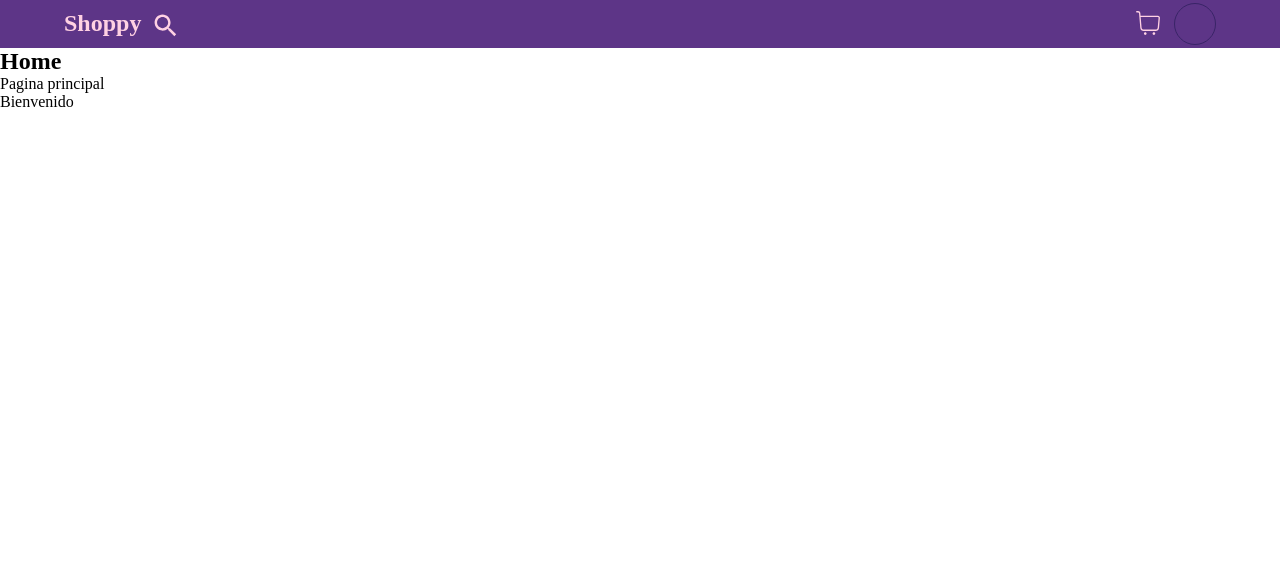
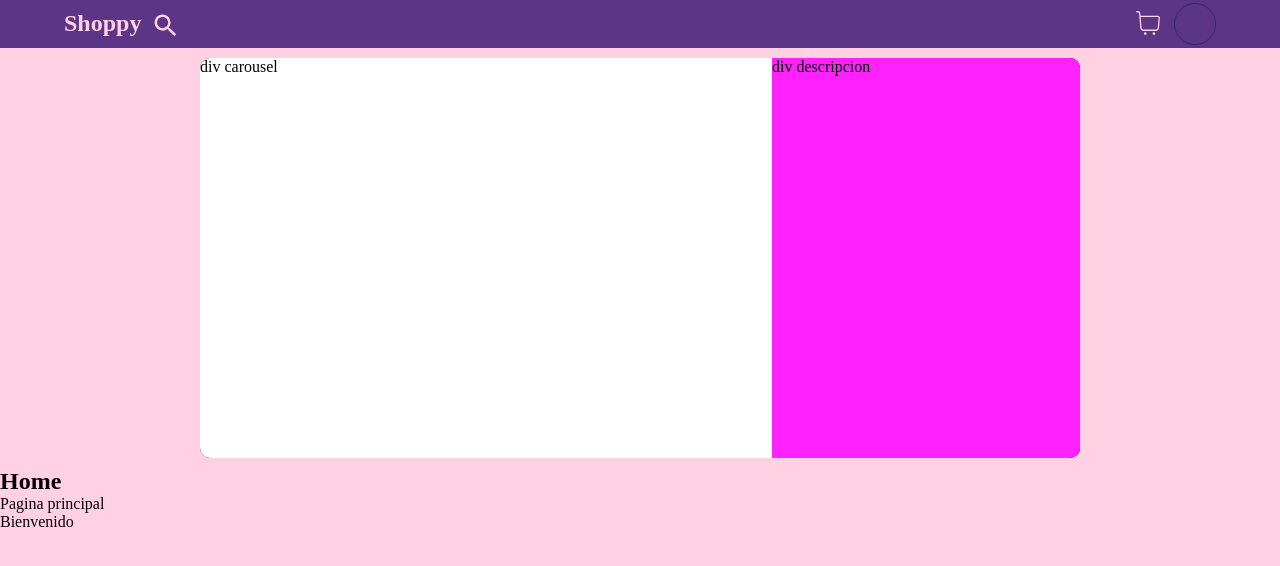
Before and after one commit to Corro-Kun/shoppy, a React (Vite) app in the folder frontend/: page / in a window 1280 px wide. Shown: the top 566 px of the page. Built offline with nearby package versions, Linux system fonts and the light colour scheme.

Commit message:
add carousel beta

```diff
--- /dev/null
+++ b/frontend/src/components/Carousel/Carousel.css
@@ -0,0 +1,16 @@
+.Carousel-Div{
+  display: flex;
+  height: 50vh;
+  margin: 10px 200px;
+  background-color: #000;
+  overflow: hidden;
+  border-radius: 10px;
+}
+.Carousel-Pictures-Div{
+  width: 65%;
+  background-color: #fff;
+}
+.Carousel-Descripcion-Div{
+  width: 35%;
+  background-color: #f2f;
+}
--- /dev/null
+++ b/frontend/src/components/Carousel/Carousel.tsx
@@ -0,0 +1,16 @@
+import "./Carousel.css";
+
+function Carousel(){
+  return(
+    <div className="Carousel-Div" >
+      <div className="Carousel-Pictures-Div" >
+        div carousel
+      </div>
+      <div className="Carousel-Descripcion-Div" >
+        div descripcion
+      </div>
+    </div>
+  );
+}
+
+export default Carousel;
--- a/frontend/src/index.css
+++ b/frontend/src/index.css
@@ -9,3 +9,7 @@
   margin: 0;
   box-sizing: 0;
 }
+
+body{
+  background-color: var(--Text-Color)
+}
--- a/frontend/src/page/home.tsx
+++ b/frontend/src/page/home.tsx
@@ -2,6 +2,7 @@ import {useEffect, useState} from "react";
 import {GetProfile} from "../api/auth.ts";
 import Bar from "../components/Bar/Bar.tsx";
 import {ProfileProvider} from "../context/profile.tsx";
+import Carousel from "../components/Carousel/Carousel.tsx";
 
 export default function Home(){
   const [profile, setProfile] = useState({});
@@ -20,6 +21,7 @@ export default function Home(){
       <ProfileProvider>
         <Bar />
       </ProfileProvider>
+      <Carousel />
       <h2>Home</h2>
       <p>Pagina principal</p>
       <p>Bienvenido {profile?.login}</p>
```
